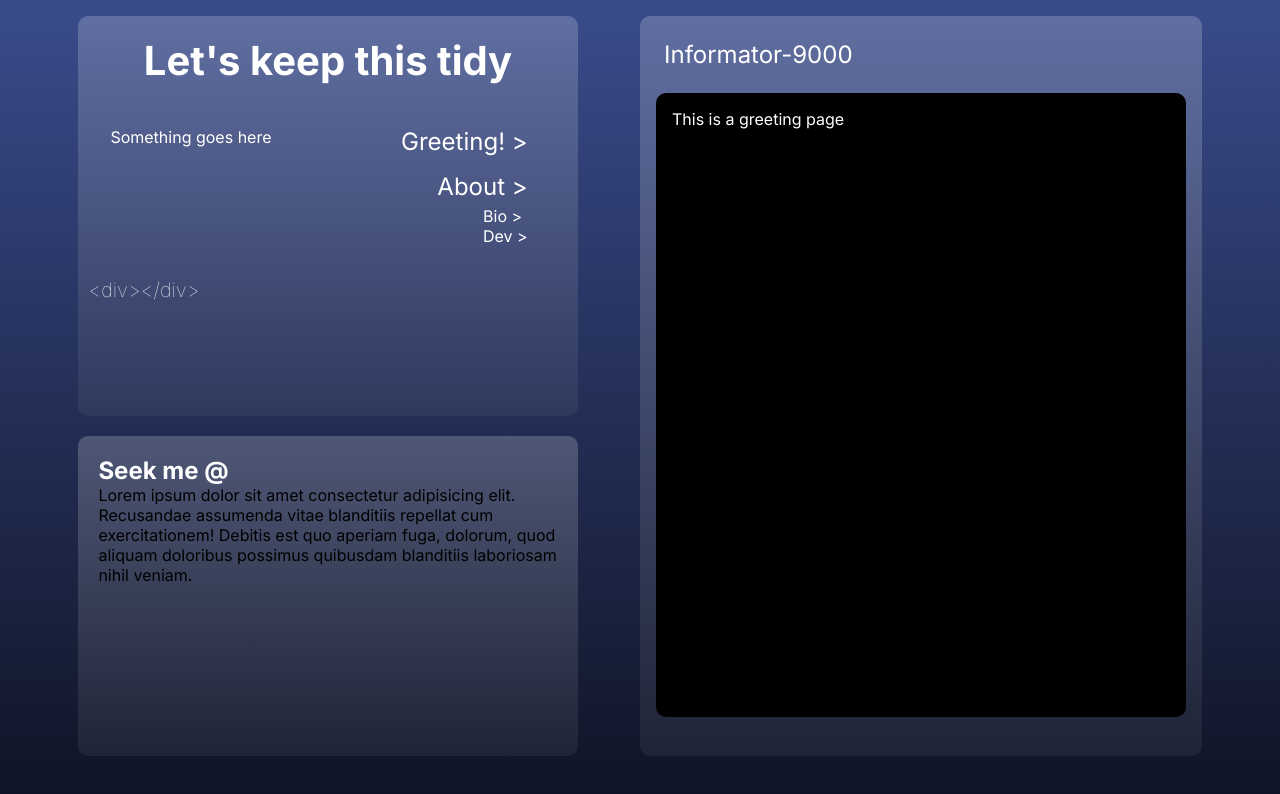
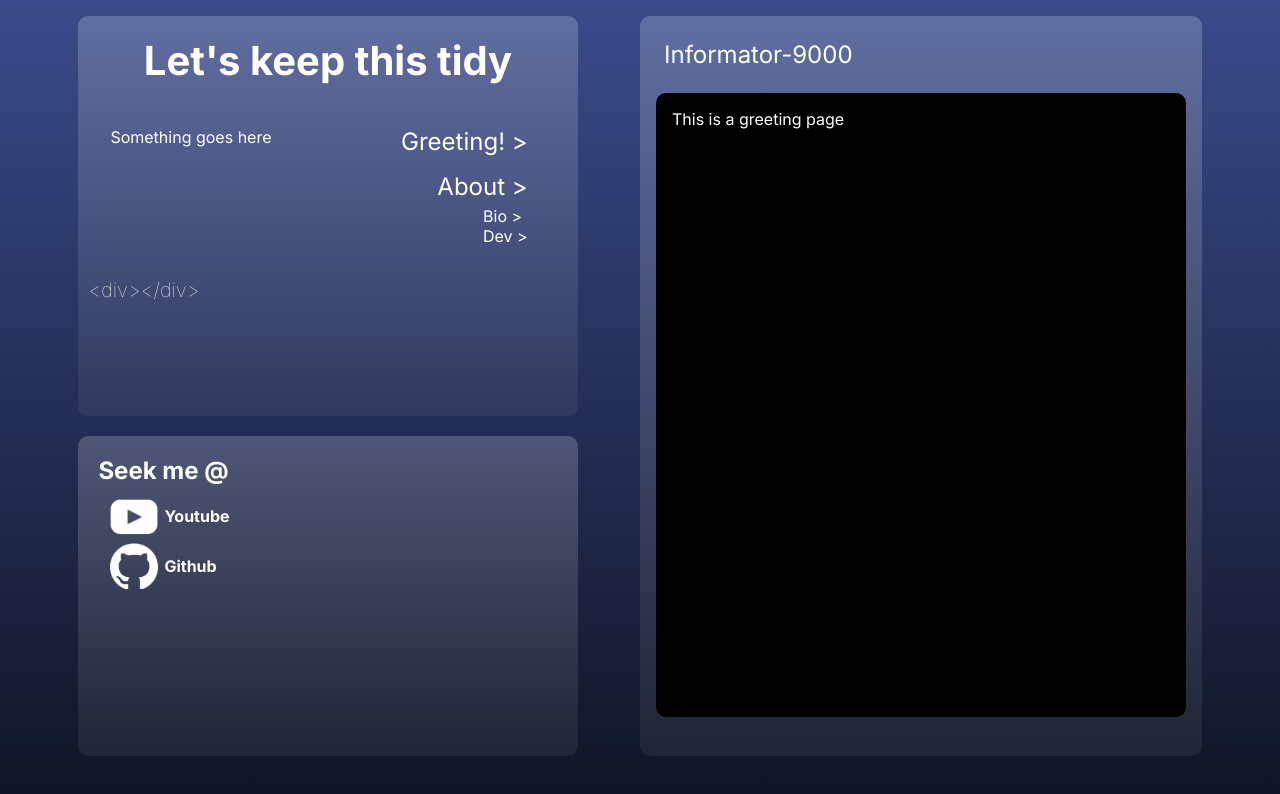
Before and after one commit to FaultyTwo/faultytwo.github.io, a plain HTML site: page index.html in a window 1280 px wide. Drawn offline with Linux system fonts and the light colour scheme.

Commit message:
adding logos

```diff
--- a/index.html
+++ b/index.html
@@ -36,10 +36,20 @@
                 <div class="boxes box-two">
                     <div style="padding: 1.25em;">
                         <div class="title">Seek me @</div>
-                        <div>Lorem ipsum dolor sit amet consectetur adipisicing elit.
-                            Recusandae assumenda vitae blanditiis repellat cum exercitationem!
-                            Debitis est quo aperiam fuga, dolorum, quod aliquam doloribus possimus
-                            quibusdam blanditiis laboriosam nihil veniam.</div>
+                        <div class="logos">
+                            <a class="link-btn cursor-pointer"
+                                href="https://www.youtube.com/@FaultyTwo"
+                                target="_blank">
+                                <img src="res/logos/youtube.png" height="38" width="48">
+                                <span>Youtube</span>
+                            </a>
+                            <a class="link-btn cursor-pointer"
+                                href="https://github.com/FaultyTwo"
+                                target="_blank">
+                                <img src="res/logos/github.png" height="46" width="48">
+                                <span>Github</span>
+                            </a>
+                        </div>
                     </div>
 
                 </div>
--- a/res/index.css
+++ b/res/index.css
@@ -1,3 +1,4 @@
+/* main */
 body {
     background: linear-gradient(#394B8B, #0F1425);
     height: 100vh;
@@ -13,6 +14,15 @@ body {
     padding: 1em;
 }
 
+.boxes{
+    background-image: linear-gradient(rgba(255,255,255,0.2), rgba(153,153,153,0.1));
+    border-radius: 10px;
+    border: 0px solid;
+    width: 100%;
+    height: 100%;
+}
+
+/* left box */
 #lcol{
     display: flex;
     flex-direction: column;
@@ -22,14 +32,7 @@ body {
     width: 100%;
 }
 
-.boxes{
-    background-image: linear-gradient(rgba(255,255,255,0.2), rgba(153,153,153,0.1));
-    border-radius: 10px;
-    border: 0px solid;
-    width: 100%;
-    height: 100%;
-}
-
+/* box one */
 .box-one{
     /* an array of fucked up grids */
     max-width: 80%;
@@ -78,6 +81,8 @@ body {
     }
 }
 
+/* box two */
+
 .box-two{
     min-height: 40vh;
     max-width: 80%;
@@ -86,8 +91,17 @@ body {
         font-weight: bold;
         color: white;
     }
+    .logos{
+        display: grid;
+        gap: 8px;
+        grid-auto-flow: column;
+        grid-template-rows: repeat(4, auto);
+        padding: 0.75em;
+    }
 }
 
+
+/* right box */
 .box-right{
     max-height: 90%;
 }
@@ -135,3 +149,20 @@ body {
     transition: 0.3s;
     transform: translateX(5px);
 }
+
+.link-btn{
+    display: flex;
+    align-items: center;
+    width: fit-content;
+    color: white;
+    span{
+        font-size: 16px;
+        font-weight: bold;
+        margin-left: 6px;
+    }
+}
+
+.link-btn:link, .link-btn:visited{
+    text-decoration: none;
+    color: white;
+}
```
Also changed, not shown: res/logos/github.png (added), res/logos/youtube.png (added).
